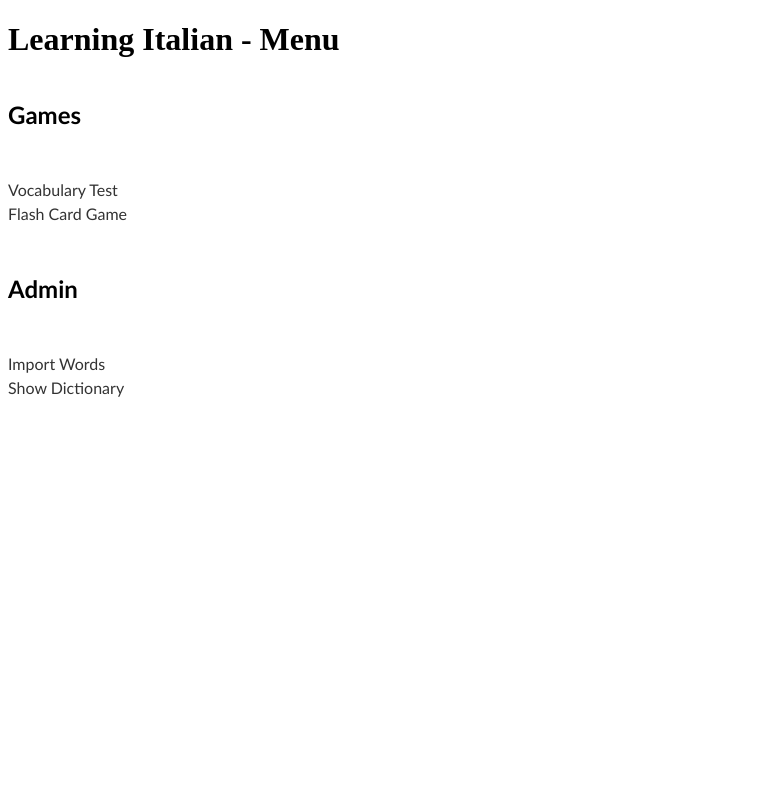
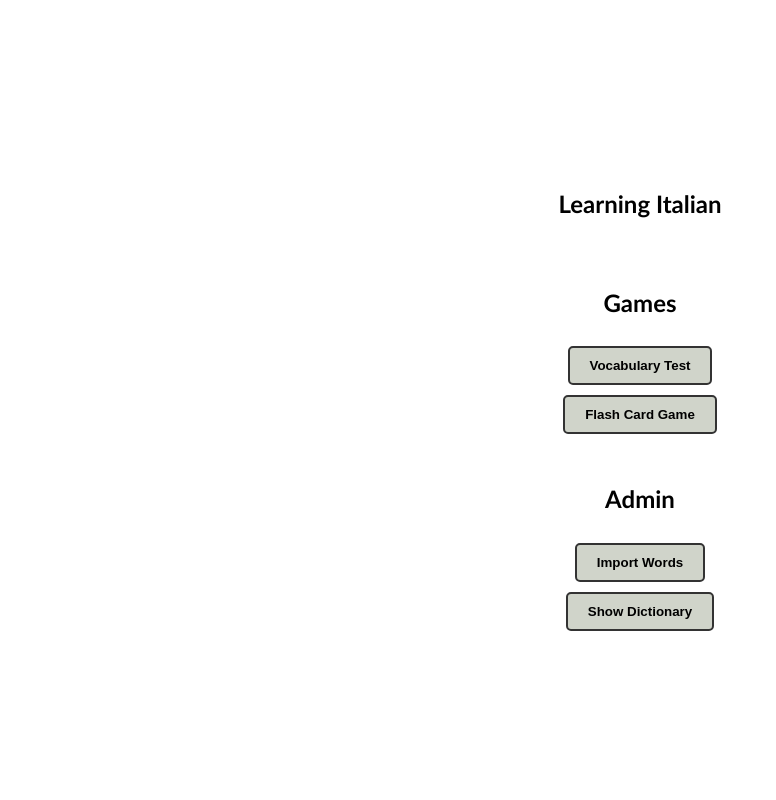
Before and after one commit to PatrykWidz/learning-italian-app, a Flask app: page / in a window 1280 px wide. Shown: the whole page, without its empty margins (0-776 px from the left). Run offline with Flask 3, Linux system fonts and the light colour scheme.

Commit message:
Enhance main menu styling

```diff
--- a/static/css/styles.css
+++ b/static/css/styles.css
@@ -1,3 +1,8 @@
+body {
+    font-family: Trebuchet MS;
+    margin: 0;
+}
+
 .flash-card-game-wrapper {
     display: flex;
     justify-content: center; /* center horizontally */
@@ -66,29 +71,38 @@ img.flag {
     width: 50%;
 }
 
+.menu-wrapper {
+    display: flex;
+    justify-content: center;
+    align-items: center;
+    height: 100vh;
+}
+
 .menu {
     display: flex;
     flex-direction: column;
-    gap: 10px;
-    font-family: Trebuchet MS;
+    align-items: center;
+    gap: 30px;
 }
 
-.menu ul {
-    list-style-type: none;
-    padding: 0;
+.menu .section {
+    display: flex;
+    flex-direction: column;
+    align-items: center;
+    gap: 10px;
 }
 
-.menu li {
-    margin: 5px 0;
+.menu button {
+    padding: 10px 20px;
+    background-color: #D0D4CA;
+    border: 2px solid #333;
+    border-radius: 5px;
+    cursor: pointer;
+    font-weight: bold;
 }
 
-.menu a {
-    text-decoration: none;
-    color: #333;
-}
-
-.menu a:hover {
-    text-decoration: underline;
+.menu button:hover {
+    background-color: #A7D397;
 }
 
 .back-to-menu {
--- a/templates/menu.html
+++ b/templates/menu.html
@@ -7,18 +7,20 @@
     <title>Learning Italian - Menu</title>
 </head>
 <body>
-    <h1>Learning Italian - Menu</h1>
-    <nav class="menu">
-        <h2>Games</h2>
-        <ul>
-            <li><a href="{{ url_for('vocabulary_test_options') }}">Vocabulary Test</a></li>
-            <li><a href="{{ url_for('flash_card_options') }}">Flash Card Game</a></li>
-        </ul>
-        <h2>Admin</h2>
-        <ul>
-            <li><a href="{{ url_for('import_words') }}">Import Words</a></li>
-            <li><a href="{{ url_for('show_dictionary') }}">Show Dictionary</a></li>
-        </ul>
-    </nav>
+    <div class="menu-wrapper">
+        <nav class="menu">
+            <h1>Learning Italian</h1>
+            <div class="section">
+                <h2>Games</h2>
+                <button onclick="window.location.href='{{ url_for('vocabulary_test_options') }}'">Vocabulary Test</button>
+                <button onclick="window.location.href='{{ url_for('flash_card_options') }}'">Flash Card Game</button>
+            </div>
+            <div class="section">
+                <h2>Admin</h2>
+                <button onclick="window.location.href='{{ url_for('import_words') }}'">Import Words</button>
+                <button onclick="window.location.href='{{ url_for('show_dictionary') }}'">Show Dictionary</button>
+            </div>
+        </nav>
+    </div>
 </body>
 </html>
```
